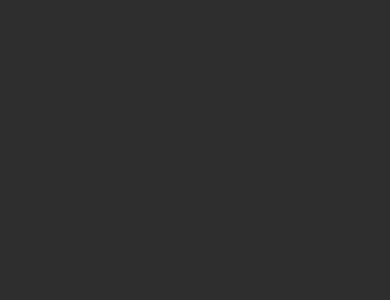
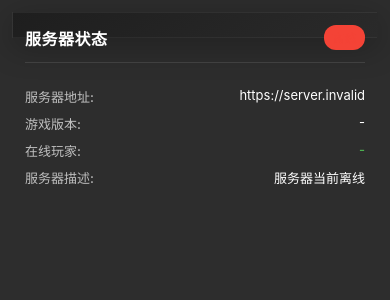
Before and after one commit to Refac7/minecraft-status-widget, a Next.js app: page / in a window 390 px wide. Shown: the top 300 px of the page. Built offline with nearby package versions, Linux system fonts and the light colour scheme; no server answers.

Commit message:
现代化设计 - StatusWidget.module.css

```diff
--- a/components/StatusWidget.js
+++ b/components/StatusWidget.js
@@ -1,4 +1,3 @@
-// components/StatusWidget.js
 import { useState, useEffect } from 'react'
 import styles from './StatusWidget.module.css'
 
@@ -7,7 +6,6 @@ const StatusWidget = ({ serverData: initialData }) => {
   const [loading, setLoading] = useState(!initialData)
   const SERVER_IP = process.env.NEXT_PUBLIC_MC_SERVER || 'mc.neotec.uk'
 
-  // 客户端数据刷新
   useEffect(() => {
     if (!initialData) {
       const fetchData = async () => {
@@ -28,17 +26,27 @@ const StatusWidget = ({ serverData: initialData }) => {
     }
   }, [SERVER_IP, initialData])
 
-  // 安全访问数据
   const safeData = serverData || {}
   const isOnline = safeData.online || false
 
   if (loading) {
-    return <div className={styles.loading}>加载中...</div>
+    return (
+      <div className={styles.loading}>
+        <span className={styles.loadingSpinner} />
+        加载服务器数据...
+      </div>
+    )
   }
 
   return (
     <div className={styles.container}>
-      <h2>服务器状态</h2>
+      <div className={styles.header}>
+        <h2 className={styles.title}>服务器状态</h2>
+        <div className={`${styles.statusBadge} ${isOnline ? styles.online : styles.offline}`}>
+          {isOnline ? '在线' : '离线'}
+        </div>
+      </div>
+
       <div className={styles.statusBox}>
         {safeData.icon && (
           <img
@@ -48,18 +56,33 @@ const StatusWidget = ({ serverData: initialData }) => {
             onError={(e) => (e.target.style.display = 'none')}
           />
         )}
-        <div className={`${styles.statusIndicator} ${isOnline ? styles.online : styles.offline}`} />
+
         <div className={styles.details}>
-          <p>地址: <span>{SERVER_IP || '-'}</span></p>
-          <p>版本: <span>{safeData.version || '-'}</span></p>
-          <p>玩家: <span>
-            {safeData.players
-              ? `${safeData.players.online}/${safeData.players.max}`
-              : '-'}
-          </span></p>
-          <p>描述: <span>
-            {safeData.motd?.clean?.join(' ') || '服务器当前离线'}
-          </span></p>
+          <div className={styles.detailRow}>
+            <span className={styles.detailLabel}>服务器地址:</span>
+            <span className={styles.detailValue}>{SERVER_IP || '-'}</span>
+          </div>
+
+          <div className={styles.detailRow}>
+            <span className={styles.detailLabel}>游戏版本:</span>
+            <span className={styles.detailValue}>{safeData.version || '-'}</span>
+          </div>
+
+          <div className={styles.detailRow}>
+            <span className={styles.detailLabel}>在线玩家:</span>
+            <span className={`${styles.detailValue} ${styles.playersCount}`}>
+              {safeData.players
+                ? `${safeData.players.online}/${safeData.players.max}`
+                : '-'}
+            </span>
+          </div>
+
+          <div className={styles.detailRow}>
+            <span className={styles.detailLabel}>服务器描述:</span>
+            <span className={styles.detailValue}>
+              {safeData.motd?.clean?.join(' ') || '服务器当前离线'}
+            </span>
+          </div>
         </div>
       </div>
     </div>
--- a/components/StatusWidget.module.css
+++ b/components/StatusWidget.module.css
@@ -1,88 +1,163 @@
-/* 修正后的StatusWidget.module.css */
+/* 现代化设计 - StatusWidget.module.css */
+.rootContainer {
+  width: 100%;
+  height: 100%;
+  font-family: 'Segoe UI', 'Roboto', 'Helvetica Neue', sans-serif;
+}
+
 .container {
-  background: #2d2d2d;
-  color: white;
-  padding: 12px;
+  background: linear-gradient(145deg, #1e1e1e, #2a2a2a);
+  color: #ffffff;
+  padding: 16px;
   margin: 0;
   width: 100%;
   height: 100%;
-  overflow: hidden; /* 防止内容溢出 */
-  border: none; /* 移除边框 */
-  box-sizing: border-box; /* 确保padding包含在尺寸内 */
+  box-sizing: border-box;
+  border-radius: 0; /* 按需求移除圆角 */
+  box-shadow: 0 8px 32px rgba(0, 0, 0, 0.3);
+  backdrop-filter: blur(4px);
+  border: 1px solid rgba(255, 255, 255, 0.05);
+}
+
+.header {
+  display: flex;
+  justify-content: space-between;
+  align-items: center;
+  margin-bottom: 16px;
+  padding-bottom: 12px;
+  border-bottom: 1px solid rgba(255, 255, 255, 0.1);
+}
+
+.title {
+  margin: 0;
+  font-size: 18px;
+  font-weight: 600;
+  color: #ffffff;
+  letter-spacing: 0.5px;
+}
+
+.statusBadge {
+  padding: 4px 8px;
+  border-radius: 12px;
+  font-size: 12px;
+  font-weight: 500;
+  text-transform: uppercase;
+  letter-spacing: 0.5px;
 }
 
 .statusBox {
   display: flex;
   align-items: center;
-  gap: 12px;
+  gap: 16px;
   width: 100%;
 }
 
 .statusIndicator {
-  width: 16px;
-  height: 16px;
+  width: 12px;
+  height: 12px;
   border-radius: 50%;
   flex-shrink: 0;
+  box-shadow: 0 0 8px currentColor;
 }
 
 .online {
-  background: #4CAF50;
+  background: #4caf50;
+  color: rgba(76, 175, 80, 0.4);
 }
 
 .offline {
   background: #f44336;
-}
-
-.loading {
-  padding: 12px;
-  text-align: center;
-  color: #888;
-  width: 100%;
+  color: rgba(244, 67, 54, 0.4);
 }
 
 .details {
   flex: 1;
-  min-width: 0; /* 防止文本溢出 */
+  min-width: 0;
 }
 
-.details p {
-  margin: 6px 0;
+.detailRow {
+  display: flex;
+  justify-content: space-between;
+  margin: 10px 0;
   font-size: 14px;
-  line-height: 1.4;
-  white-space: nowrap; /* 防止文字换行 */
+}
+
+.detailLabel {
+  color: rgba(255, 255, 255, 0.7);
+  font-weight: 500;
+}
+
+.detailValue {
+  color: #ffffff;
+  font-weight: 400;
+  text-align: right;
+  max-width: 60%;
   overflow: hidden;
-  text-overflow: ellipsis; /* 文字过长显示省略号 */
+  text-overflow: ellipsis;
 }
 
 .serverIcon {
-  width: 48px;
-  height: 48px;
-  flex-shrink: 0;
+  width: 64px;
+  height: 64px;
+  border-radius: 6px;
+  object-fit: cover;
+  border: 2px solid rgba(255, 255, 255, 0.1);
+  box-shadow: 0 4px 12px rgba(0, 0, 0, 0.2);
+  transition: transform 0.2s ease;
 }
 
-/* 禁用交互的全局类 */
-.noInteract {
-  pointer-events: none !important;
-  user-select: none !important;
-  -webkit-user-drag: none !important;
+.serverIcon:hover {
+  transform: scale(1.05);
+}
+
+.loading {
+  display: flex;
+  justify-content: center;
+  align-items: center;
+  height: 100%;
+  color: rgba(255, 255, 255, 0.7);
+  font-size: 14px;
+}
+
+/* 动画加载指示器 */
+.loadingSpinner {
+  display: inline-block;
+  width: 16px;
+  height: 16px;
+  border: 3px solid rgba(255, 255, 255, 0.3);
+  border-radius: 50%;
+  border-top-color: #ffffff;
+  animation: spin 1s ease-in-out infinite;
+  margin-right: 8px;
+}
+
+@keyframes spin {
+  to { transform: rotate(360deg); }
+}
+
+/* 玩家数量特殊样式 */
+.playersCount {
+  color: #4caf50;
+  font-weight: 500;
 }
 
 /* 移动端适配 */
 @media (max-width: 480px) {
   .container {
-    padding: 8px;
-  }
-
-  .statusBox {
-    gap: 8px;
+    padding: 12px;
   }
 
   .serverIcon {
-    width: 40px;
-    height: 40px;
+    width: 56px;
+    height: 56px;
   }
 
-  .details p {
+  .detailRow {
     font-size: 13px;
+    margin: 8px 0;
+  }
+
+  .title {
+    font-size: 16px;
   }
 }
```
